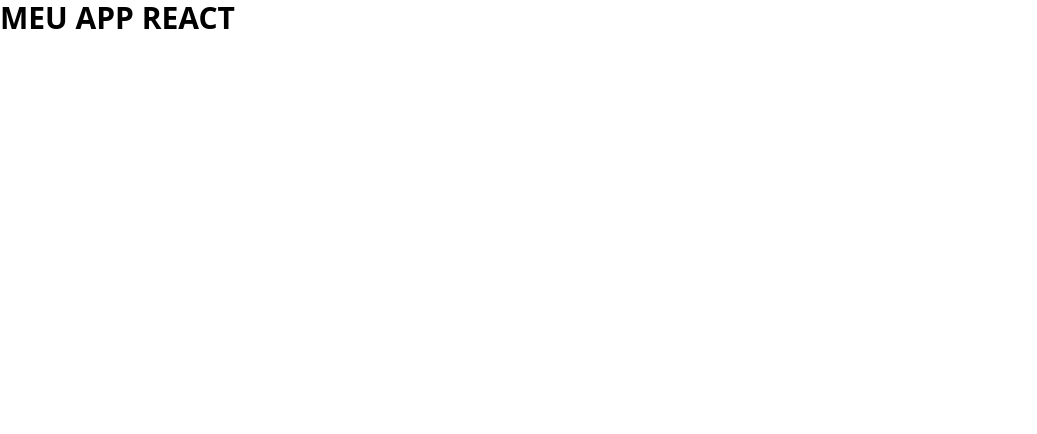
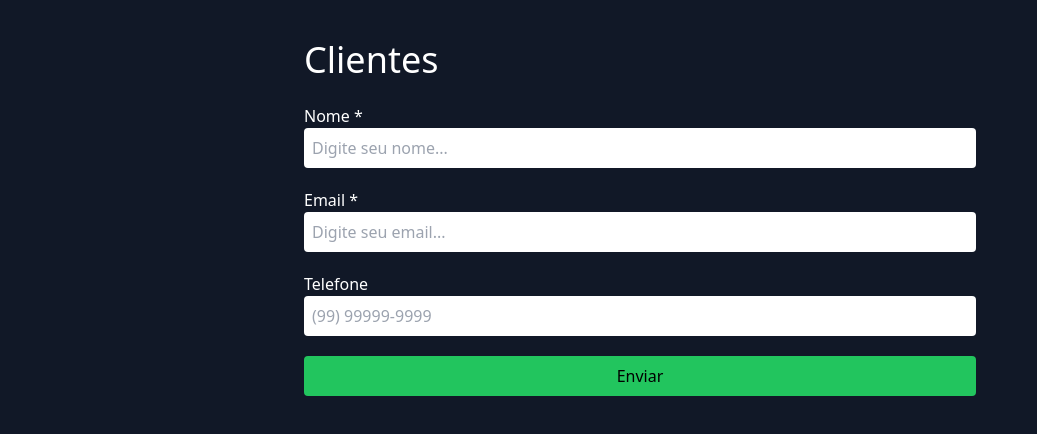
Before and after one commit to andref03/contacts-list-system, a React (Vite) app in the folder frontend/: page / in a window 1280 px wide. Shown: the top 434 px of the page, without its empty margins (0-1037 px from the left). Built offline with nearby package versions, Linux system fonts and the light colour scheme; the HTML template or start-up script is replaced by a standard one.

Commit message:
implementando primeira versão do front

```diff
--- a/frontend/src/App.tsx
+++ b/frontend/src/App.tsx
@@ -1,7 +1,38 @@
 export default function App() {
   return (
     <div>
-      <h1 className="text-3xl font-bold">MEU APP REACT</h1>
+      <h1 className="w-full min-h-screen bg-gray-900 flex justify-center px-4">
+        <main className="my-10 w-full md:max-w-2xl">
+          <h1 className="text-4xl font-medium text-white">Clientes</h1>
+
+          <form className="flex flex-col my-6">
+            <label className="font-medium text-white">Nome *</label>
+            <input
+              type="text"
+              placeholder="Digite seu nome..."
+              className="w-full mb-5 p-2 rounded"></input>
+
+              <label className="font-medium text-white">Email *</label>
+            <input
+              type="text"
+              placeholder="Digite seu email..."
+              className="w-full mb-5 p-2 rounded"></input>
+
+              <label className="font-medium text-white">Telefone</label>
+            <input
+              type="text"
+              placeholder="(99) 99999-9999"
+              className="w-full mb-5 p-2 rounded"></input>
+
+              <input
+                type="submit"
+                value="Enviar"
+                className="cursor-pointer w-full p-2 bg-green-500 rounded font-medium" />
+          </form>
+
+
+        </main>
+      </h1>
     </div>
   )
 }
```
